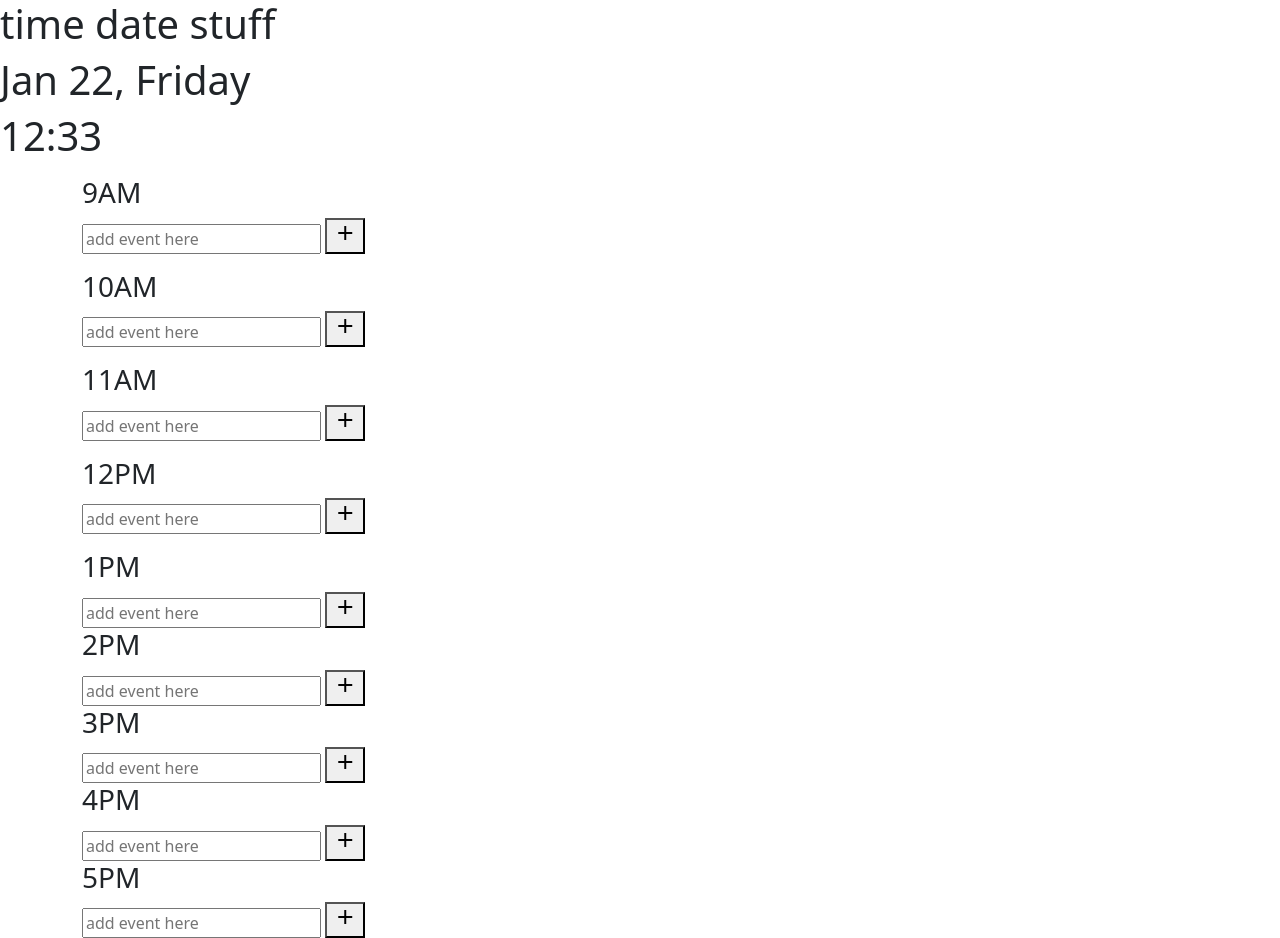
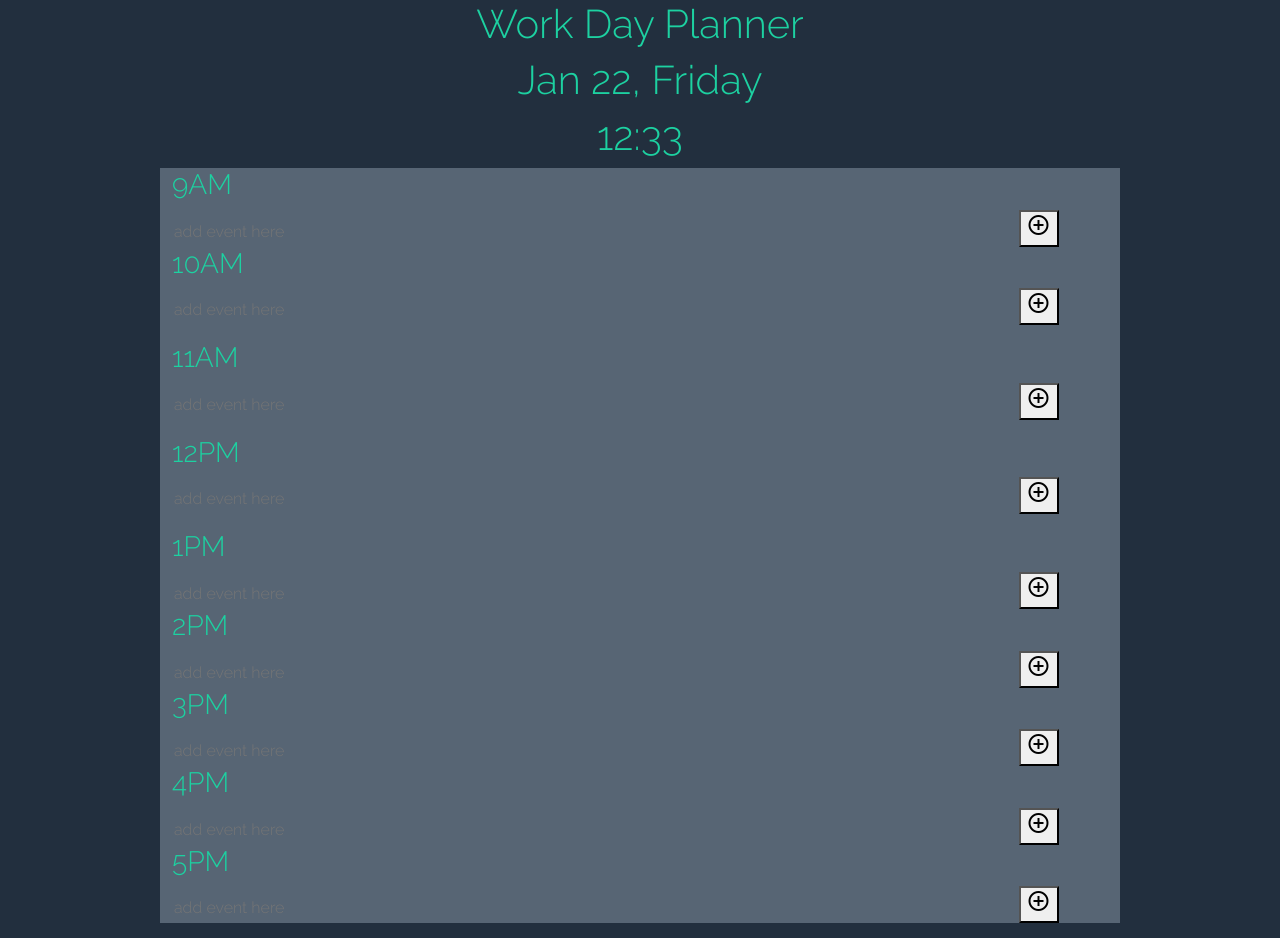
Before and after one commit to tonipow3ll/plannable-dollop, a plain HTML site: page test run/index.html in a window 1280 px wide. Drawn offline with nearby package versions, Linux system fonts and the light colour scheme.

Commit message:
added styling

```diff
--- a/test run/index.html
+++ b/test run/index.html
@@ -17,7 +17,8 @@
         <link href="https://fonts.googleapis.com/icon?family=Material+Icons" rel="stylesheet">
 
         <!-- google fonts -->
-        <link href="https://fonts.googleapis.com/css?family=Open+Sans&display=swap" rel="stylesheet" />
+        <link rel="preconnect" href="https://fonts.gstatic.com">
+        <link href="https://fonts.googleapis.com/css2?family=Raleway:wght@300&display=swap" rel="stylesheet">
         <!-- stylesheet -->
         <link rel="stylesheet" href="style.css" />
         <!-- jquery -->
@@ -29,78 +30,71 @@
 </head>
 
 <body>
-    <h1>time date stuff </h1>
-    <h1 id="currentDay"></h1>
-    <h1 id="currentTime"></h1>
+    <h1 class="header">Work Day Planner</h1>
+    <h1 class="header" id="currentDay"></h1>
+    <h1 class="header" id="currentTime"></h1>
     <div class="container">
-        <!-- <form>
-            <input class="storage" placeholder="add event here">
-            <button class="eventBtn" id="9AM" type="submit">9AM</button> -->
-
-            <!-- <button class="eventBtn" id="10AM" type="submit">10AM</button>
-                <button class="eventBtn" id="11AM" type="submit">11AM</button>
-                <button class="eventBtn" id="12PM" type="submit">12PM</button>
-                <button class="eventBtn" id="1PM" type="submit">1PM</button>
-                <button class="eventBtn" id="2PM" type="submit">2PM</button>
-                <button class="eventBtn" id="3PM" type="submit">3PM</button>
-                <button class="eventBtn" id="4PM" type="submit">4PM</button>
-                <button class="eventBtn" id="5PM"type="submit">5PM</button> -->
-                <!-- <p id="write"></p>
-                </form> -->
-
                 <!-- do not delete this <p> line dumb dumb  -->
-                <p class="text"> </p>
+                <!-- <p class="text"> </p>  -->
 
         <form data-time="9AM">
             <h3>9AM</h3>
             <input class="storage" placeholder="add event here">
-            <button class="eventBtn" id="9AM" type="submit"> <i class="material-icons">add</i></button>
-            <p class="text"></p>
+            <button class="eventBtn" type="submit"> <i class="material-icons">add_circle_outline</i></button>
+            <p class="text hide"></p>
         </form>
         <form data-time="10AM">
             <h3>10AM</h3>
             <input class="storage" placeholder="add event here">
-            <button class="eventBtn" id="9AM" type="submit"> <i class="material-icons">add</i></button>
+            <button class="eventBtn" type="submit"> <i class="material-icons">add_circle_outline</i></button>
             <p class="text"></p>
         </form>
         <form data-time="11AM">
             <h3>11AM</h3>
             <input class="storage" placeholder="add event here">
-            <button class="eventBtn" id="9AM" type="submit"> <i class="material-icons">add</i></button>
+            <button class="eventBtn" type="submit"> <i class="material-icons">add_circle_outline</i></button>
             <p class="text"></p>
         </form>
         <form data-time="12PM">
             <h3>12PM</h3>
             <input class="storage" placeholder="add event here">
-            <button class="eventBtn" id="9AM" type="submit"> <i class="material-icons">add</i></button>
+            <button class="eventBtn" type="submit"> <i class="material-icons">add_circle_outline</i></button>
             <p class="text"></p>
         </form>
         <form data-time="1PM">
             <h3>1PM</h3>
             <input class="storage" placeholder="add event here">
-            <button class="eventBtn" id="9AM" type="submit"> <i class="material-icons">add</i></button>
+            <button class="eventBtn" type="submit"> <i class="material-icons">add_circle_outline</i></button>
         </form>
         <form data-time="2PM">
             <h3>2PM</h3>
             <input class="storage" placeholder="add event here">
-            <button class="eventBtn" id="9AM" type="submit"> <i class="material-icons">add</i></button>
+            <button class="eventBtn" type="submit"> <i class="material-icons">add_circle_outline</i></button>
         </form>
         <form data-time="3PM">
             <h3>3PM</h3>
             <input class="storage" placeholder="add event here">
-            <button class="eventBtn" id="9AM" type="submit"> <i class="material-icons">add</i></button>
+            <button class="eventBtn" type="submit"> <i class="material-icons">add_circle_outline</i></button>
         </form>
         <form data-time="4PM">
             <h3>4PM</h3>
             <input class="storage" placeholder="add event here">
-            <button class="eventBtn" id="9AM" type="submit"> <i class="material-icons">add</i></button>
+            <button class="eventBtn" type="submit"> <i class="material-icons">add_circle_outline</i></button>
         </form>
         <form data-time="5PM">
             <h3>5PM</h3>
             <input class="storage" placeholder="add event here">
-            <button class="eventBtn" id="9AM" type="submit"> <i class="material-icons">add</i></button>
+            <button class="eventBtn" type="submit"> <i class="material-icons">add_circle_outline</i></button>
         </form>
     </div>
+
+    <!-- footer -->
+    <footer class="footer mt-auto py-3 fixed-bottom">
+        <div class="container text-center">
+           <a href="https://www.linkedin.com/in/tonipowell13" target="blank" class="fab fa-linkedin-in fa-2x"></a>
+           <a href="https://tonipow3ll.github.io/" target="blank" class="fab fa-github fa-2x"></a>
+        </div>
+     </footer>
 
     <!-- Day JS -->
     <script src="https://cdnjs.cloudflare.com/ajax/libs/dayjs/1.10.3/dayjs.min.js"
--- a/test run/script.js
+++ b/test run/script.js
@@ -16,13 +16,17 @@ if(storedEvents){
     text.textContent = storedEvents;
 }
 
-//original function to write letters to top of page
-// storageInput.addEventListener('.storage', letters => {
-//     text.textContent = letters.target.value
-//   //  console.log(letters.target.value)
-// })
+//----------READ ME------------
+// if time has passed, loop over 'userevents' (empty array), and add classes to past times (use data-index in html)
+//read docs
+//----------READ ME------------
+for (i = 0; i > userEvents; i++){
 
+}
+
+//probably don't need this -but looks pretty neat
 $('.storage').on("keyup", function(letters) {
+    // (this).text.textContent = letters.target.value;
     text.textContent = letters.target.value;
 })
 
@@ -31,9 +35,17 @@ const saveEvents = () => {
     localStorage.setItem('userInput', text.textContent);
 }
 
+// loop over everything, if time is passed - will add class
+function timeOfDay(){
+    for (userEvents = 0; userEvents.length < 9; userEvents++){
+        $('body').addClass('past');
+
+    }
+    console.log(userEvents);
+ }
 
 
-
+// when save button is clicked - saves everything to local storage
 $(".eventBtn").on('click', function (event) {
     event.preventDefault();
     let $this = $(this);
@@ -42,13 +54,15 @@ $(".eventBtn").on('click', function (event) {
 
     userInfo = userText;
     localStorage.setItem('userInput', text.textContent)
+    userEvents.push("")
     saveEvents();
-
 })
 
-
+timeOfDay();
  // end script
 });
+
+whatDayIsIt();
 
 // --------------NOTES
 
@@ -62,3 +76,15 @@ $(".eventBtn").on('click', function (event) {
 // movieDiv.append(pOne);
 
 // when 9AM button is clicked, save event and show '9AM -i have stuff to do here-
+
+// $(".eventBtn").on("click", function(event){
+    //     event.preventDefault();
+    //     let newEvents = $(".text").val().trim();
+    //     let pastEvents = JSON.stringify(storedEvents);
+    //     // let para = $("<p>").append(newEvents);
+    //     //will need the below for 'past' events
+    //     let para = $("<p>").text( $("input").val());
+    //     userEvents.push(newEvents);
+    //     $("#write1").append(para)
+    //     saveEvents();
+    //     }
--- a/test run/style.css
+++ b/test run/style.css
@@ -0,0 +1,38 @@
+*{
+    font-family: 'Raleway', sans-serif;
+}
+.header{
+    justify-content: center;
+    align-items: center;
+    text-align: center;
+}
+.timesup{
+    background-color: hotpink;
+}
+.past{
+    background-color: red;
+}
+
+.container{
+    display: flexbox;
+    columns: grid;
+    max-width: 75%;
+    background-color: #576574;
+}
+
+body{
+    background-color: #222f3e;
+    color: #1dd1a1;
+}
+input {
+    background-color: transparent;
+    width: 90%;
+    border: none;
+    color: #1dd1a1;
+}
+.hide{
+    display: none;
+}
+/* body{
+    background: hotpink;
+} */
```
